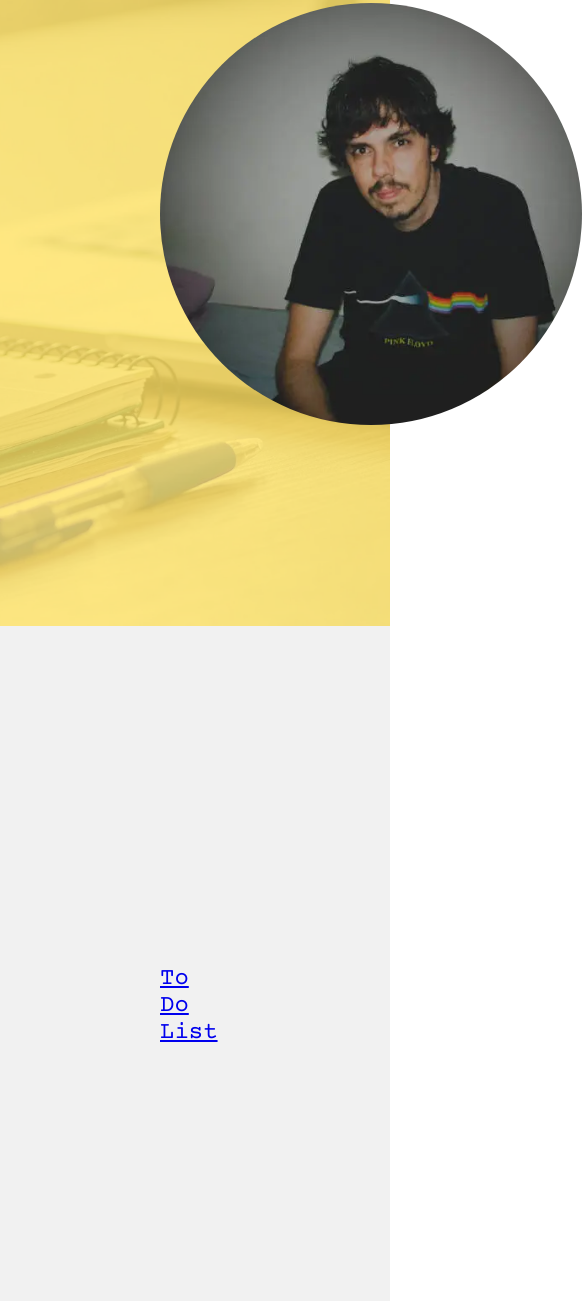
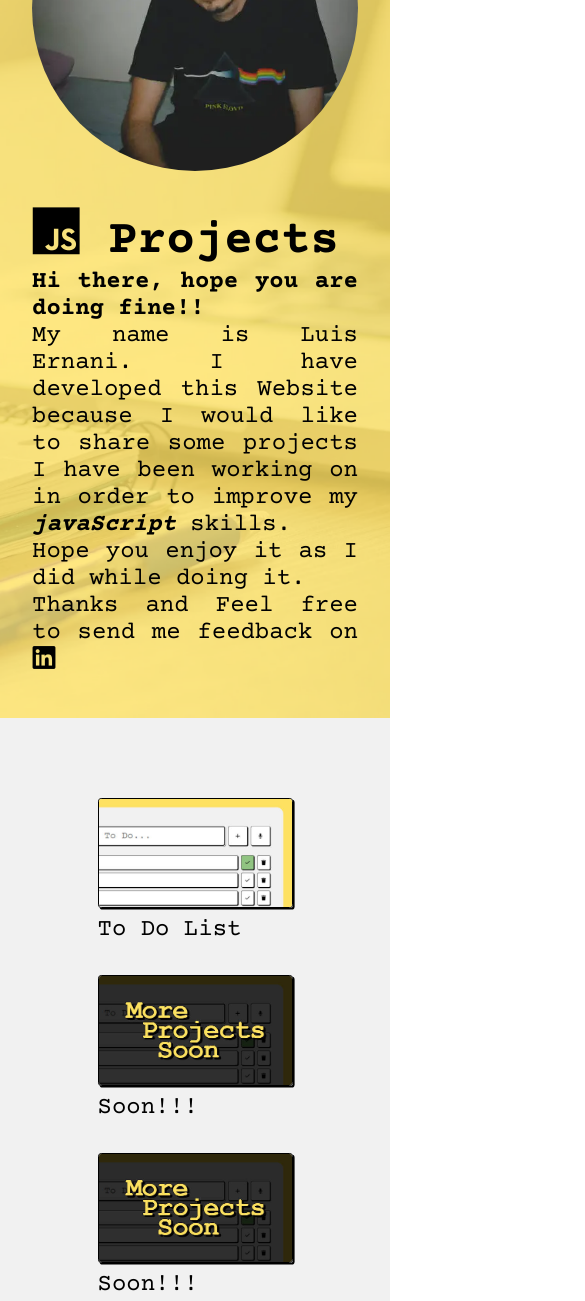
Before and after one commit to luisernani/js-projects, a plain HTML site: page index.html in a window 390 px wide. Shown: the part 282-1583 px from the top of the page, 585 px wide, since content can reach past the window. Drawn offline with nearby package versions, Linux system fonts and the light colour scheme.

Commit message:
home page responsivity  Done

```diff
--- a/css/index-style.css
+++ b/css/index-style.css
@@ -23,41 +23,118 @@ html {
 
 .hero{
     display: flex;
+    flex-wrap: wrap;
     align-items: center;
+    justify-content:center;
     gap: 2rem;
     padding: 15vh 10rem 5vh;
     min-height: 90vh;
 }
+
 .hero a{
     text-decoration: none;
     color: black;
 }
-
+.hero-photo img{
+    border-radius: 50%;
+    max-width: 100%;
+}
+.hero-photo{
+    flex: 1;
+}
 .hero-text{
     font-family: 'Courier Prime', monospace;
     font-size: 1.5rem;
     text-align: justify;
+    flex: 2;
 }
 
 .hero > i {
     color: black;
 }
-.hero-photo{
-    border-radius: 50%;
-    width: 50vh;
-}
+
 
 
 /* -------- MAIN ------- */
 main{
     background-color: #F1F1F1;
     display: flex;
+    flex-wrap: wrap;
     align-items: center;
+    justify-content: space-between;
     gap: 2rem;
-
-    padding: 0 10rem;
+    padding: 5rem 10rem;
     min-height: 90vh;
-
     font-family: 'Courier Prime', monospace;
     font-size: 1.5rem;
 }
+
+.link-img{
+    width: 20vw;
+    border: 1px solid black;
+    box-shadow: .1rem .1rem black;
+    border-radius: .2rem;
+}
+
+.link-img:hover{
+    box-shadow: .3rem .3rem black;
+}
+.link-box:hover , a{
+    text-decoration: none;
+    color: black;
+    transform: translateY(-1rem);
+}
+
+
+
+@media only screen and (max-width: 1024px) {
+    .hero  {
+      padding-left: 5rem;
+      padding-right: 5rem;
+      flex-direction: column;
+    }
+    .hero-text{
+        font-size: 2rem;
+    }
+
+    main{
+        padding-left: 5rem;
+        padding-right: 5rem;
+        justify-content:space-between;
+    }
+    .link-img{
+        width: 35vw;
+    }
+  }
+  /* @media only screen and (max-width: 900px) {
+    .hero {
+      padding-left: 1rem;
+      padding-right: 1rem;
+      flex-wrap: wrap;
+    }
+    main{
+        padding-left: 5rem;
+        padding-right: 5rem;
+    }
+
+  } */
+
+  @media only screen and (max-width: 768px) {
+    .hero  {
+        padding-left: 2rem;
+        padding-right: 2rem;
+      }
+    main{
+        justify-content: center;
+    }
+    .link-img{
+        width: 50vw;
+    }
+    .hero-photo{
+        max-width: 30;
+    }
+    .hero-text{
+        font-size: 1.5rem;
+        min-width: 300px;
+    }
+  }
--- a/index.html
+++ b/index.html
@@ -4,7 +4,7 @@
     <meta charset="UTF-8">
     <meta http-equiv="X-UA-Compatible" content="IE=edge">
     <meta name="viewport" content="width=device-width, initial-scale=1.0">
-    <title>Mini Projects with JS by Luis</title>
+    <title>JS Projects by Luis</title>
 
     <!-- favicon -->
     <link rel="shortcut icon" href="https://cdn.jsdelivr.net/gh/devicons/devicon/icons/javascript/javascript-original.svg" type="image/x-icon">
@@ -35,9 +35,11 @@
     </nav>
     <div class="hero-container">
         <div class="hero">
-            <img class="hero-photo" src="img/pic-of-luis.webp" alt="Foto of Luis">
+            <div class="hero-photo">
+                <img src="img/pic-of-luis.webp" alt="Foto of Luis">
+            </div>
             <div class="hero-text">
-                <h1>Mini Projects with <i class="devicon-javascript-plain"></i></h1>
+                <h1><i class="devicon-javascript-plain"></i> Projects</h1>
                 <p><strong>Hi there, hope you are doing fine!!</strong></p>
                 <p>My name is Luis Ernani. I have developed this Website because I would like to share some projects I have been working on in order to improve my <strong><em>javaScript</em></strong> skills.</p>
                 <p>Hope you enjoy it as I did while doing it.</p>
@@ -48,8 +50,26 @@
 
 
     <main class="container">
-        <a href="pages/to-do-list/to-do-list-page.html">To Do List</a>
+        <div class="link-box">
+            <a href="pages/to-do-list/to-do-list-page.html"><img src="img/img-links/link-to-do.jpeg" alt="" class="link-img"><p>To Do List</p></a>
 
+
+        <!-- Temp links -->
+        </div><div class="link-box">
+            <a href=""><img src="img/img-links/link-img-temp.jpeg" alt="" class="link-img"><p>Soon!!!</p></a>
+        </div>
+        </div><div class="link-box">
+            <a href=""><img src="img/img-links/link-img-temp.jpeg" alt="" class="link-img"><p>Soon!!!</p></a>
+        </div>
+        </div><div class="link-box">
+            <a href=""><img src="img/img-links/link-img-temp.jpeg" alt="" class="link-img"><p>Soon!!!</p></a>
+        </div>
+        </div><div class="link-box">
+            <a href=""><img src="img/img-links/link-img-temp.jpeg" alt="" class="link-img"><p>Soon!!!</p></a>
+        </div>
+        </div><div class="link-box">
+            <a href=""><img src="img/img-links/link-img-temp.jpeg" alt="" class="link-img"><p>Soon!!!</p></a>
+        </div>
     </main>
 
 
--- a/pages/to-do-list/to-do-list-style.css
+++ b/pages/to-do-list/to-do-list-style.css
@@ -127,8 +127,6 @@ button:active{
 }
 
 
-@import url('https://fonts.googleapis.com/css2?family=Courier+Prime:wght@400;700&display=swap');
-
 /* -------- email POPUP ------- */
 .empty-input-popup{
     display: none;
```
Also changed, not shown: img/img-links/link-img-temp.jpeg (added), img/img-links/link-to-do.jpeg (added).
